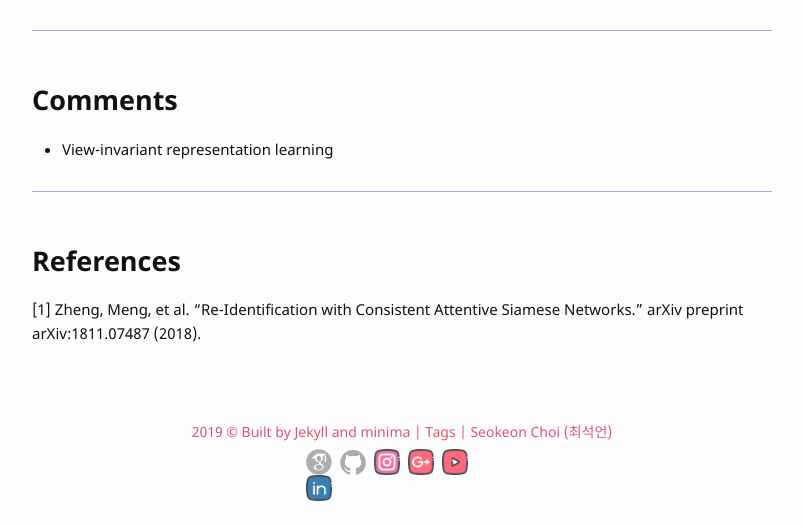
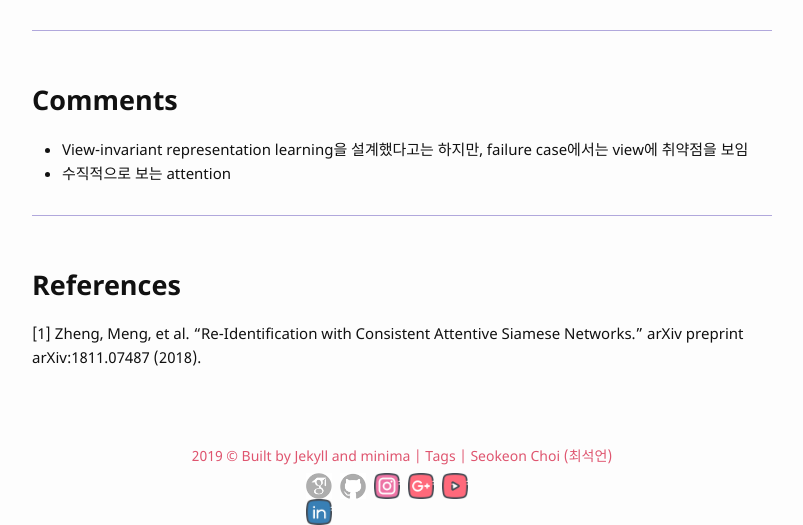
Before and after one commit to bismex/bismex.github.io, a Jekyll site: the page built from _posts/2019-06-07-CASN.md, in a window 1280 px wide and 900 px high, scrolled down 5512 px, cut to the strip 375-900 px from the top of the window. Shown: the whole strip, without its empty margins (238-1041 px from the left). Built offline with Jekyll 4.4.1, drawn with Linux system fonts in a browser that asks for light colours; formulas are drawn with MathJax 3; before the commit the page ends 6388 px from its top, so only the background shows below that.

Commit message:
Update 2019-06-07-CASN.md

```diff
--- a/_posts/2019-06-07-CASN.md
+++ b/_posts/2019-06-07-CASN.md
@@ -127,7 +127,8 @@ tags: CV re-id attention
 
 ## Comments
 
-- View-invariant representation learning
+- View-invariant representation learning을 설계했다고는 하지만, failure case에서는 view에 취약점을 보임
+- 수직적으로 보는 attention
 
 ---
 
```
